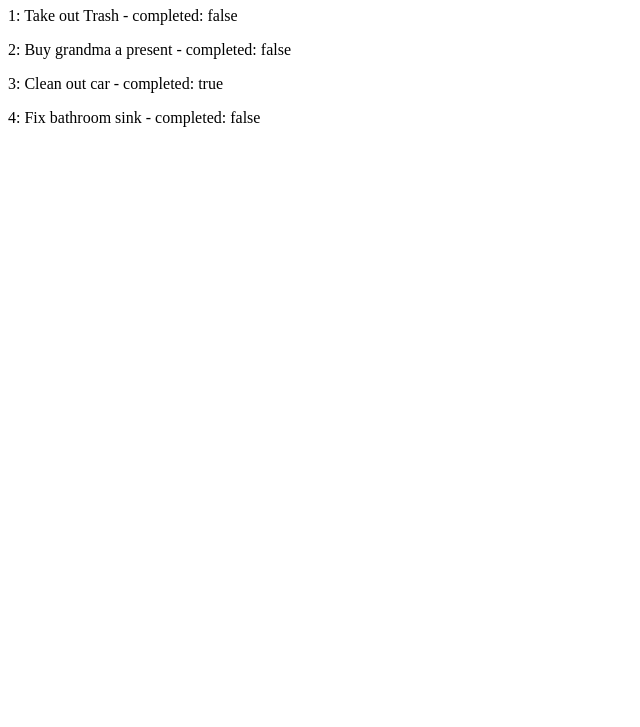
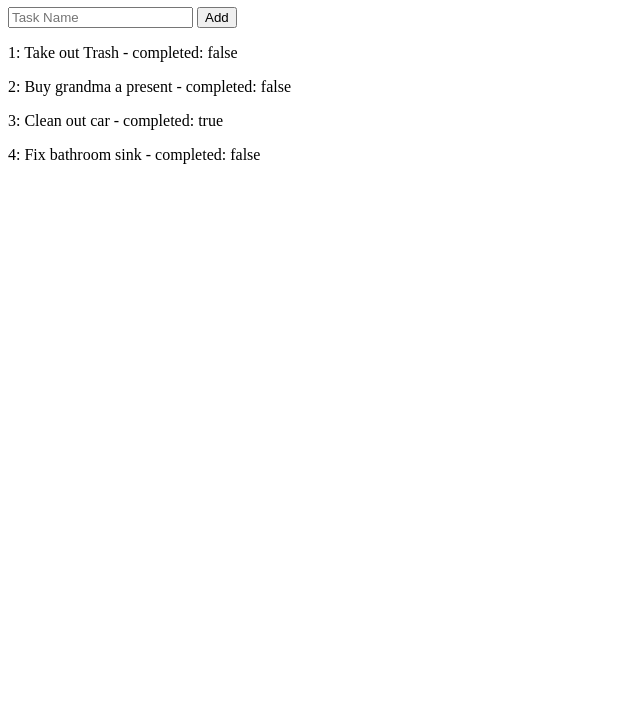
Before and after one commit to mcasciato/first-angular-todo-list, a website: page index.html in a window 1280 px wide. Shown: the part 73-800 px from the top of the page, without its empty margins (0-640 px from the left). Drawn offline with nearby package versions, Linux system fonts and the light colour scheme.

Commit message:
built an add a task input

```diff
--- a/index.html
+++ b/index.html
@@ -7,6 +7,9 @@
   <body ng-app="todoApp">
     <div ng-controller="ListController as vm">
       <h1>{{ vm.list.name }}</h1>
+
+      <input placeholder="Task Name" ng-model="vm.currentTask.name">
+      <button ng-click="vm.add()">Add</button>
 
       <div ng-repeat="task in vm.list.tasks | orderBy: '$index'">
           <p>
```
